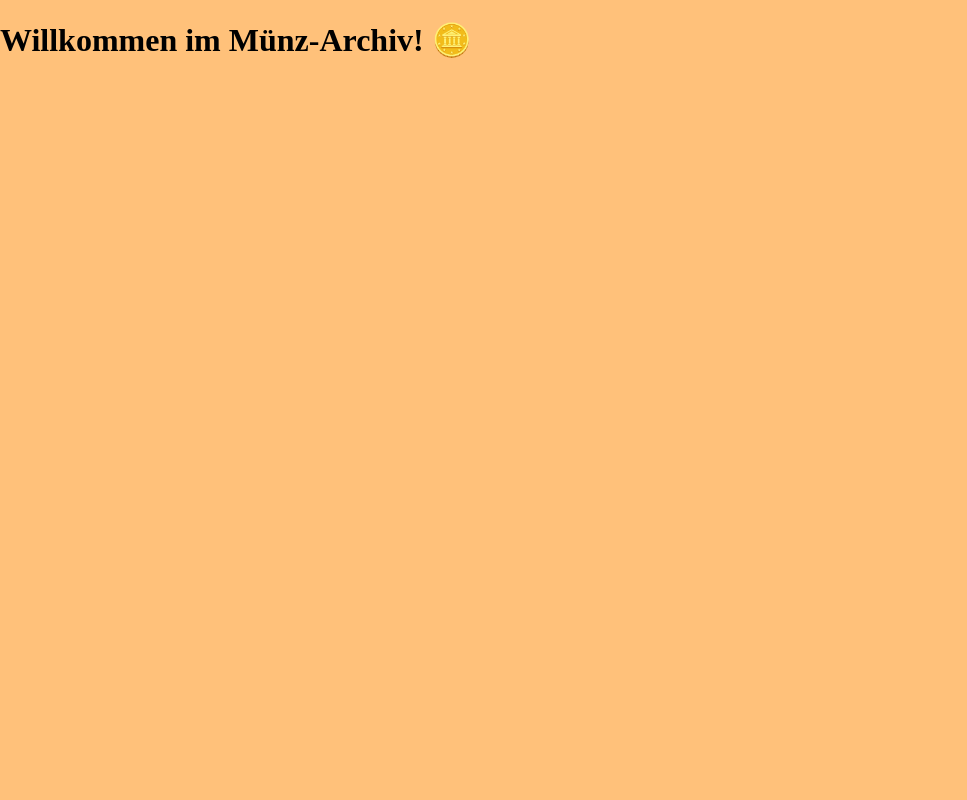
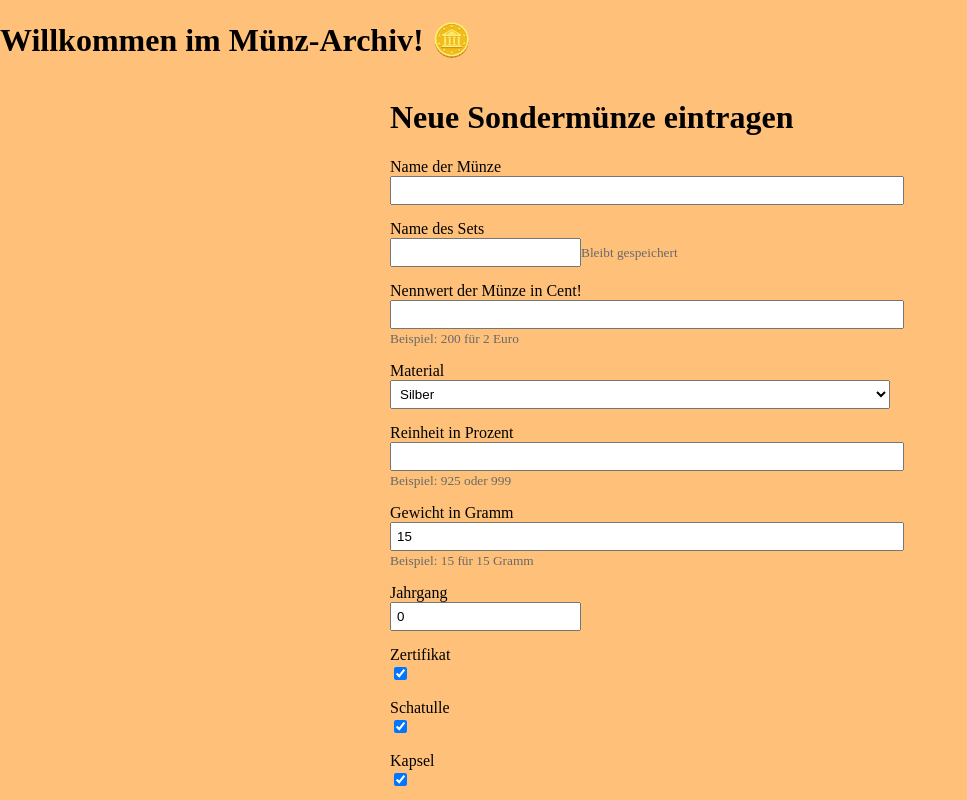
Before and after one commit to DrToAsT1337/Muenzen, a Nuxt app: page /neuesondermuenze2 in a window 1280 px wide. Shown: the top 800 px of the page, without its empty margins (0-967 px from the left). Built offline with nearby package versions, Linux system fonts and the light colour scheme.

Commit message:
alte versionen der Seiten

```diff
--- /dev/null
+++ b/app/pages/neuesondermuenze2.vue
@@ -0,0 +1,145 @@
+
+<script setup>
+
+import { ref } from 'vue'
+
+//Vorauswahl die schon beim Laden der Seite in den Boxen stehen
+const form = ref({
+
+    motiv: '',
+    setname: '',
+    material: 'Silber',
+    jahrgang: 0,
+    gewichtInGramm: 15,
+    reinheit: '',
+    zertifikat: true,
+    schatulle: true,
+    kapsel: true,
+    anzahl: 1
+
+})
+
+const speichernStatus = ref('')
+
+//Script zum speichern neuer Sondermünzen
+const muenzeSpeichern = async () => {
+
+    //Debug-Ausgabe
+    console.log('Daten aus Frontend: ', form.value)
+
+    speichernStatus.value = 'Speichern.'
+
+    try {
+
+        //Methode zum auslösen der POST-Funktion nachdem fetch die Verbindung zur Datenbank hergestellt hat
+        const antwort = await $fetch('/api/muenzen',
+            {
+                method: 'POST',
+                body: form.value
+            }
+        )
+
+        console.log('Antwort vom Server: ', antwort)
+
+        //Ist die POST-Funktion erfoglreich, leere die Motiv-Variable
+        if(antwort.success) {
+
+            speichernStatus.value = 'Speichern war erfolgreich!'
+
+            form.value.motiv = ''
+
+
+        }else{
+
+            speichernStatus.value = 'Speichern war nicht erfolgreich!'
+        }
+    } catch(error){
+
+        console.error('Frontend-Fehler: ', error)
+        speichernStatus.value = 'Netzwerkprobleme'
+    }
+}
+</script>
+
+<template>
+
+    <div style="max-width: 500px; margin: 40px auto; font-family: timesnewroman;">
+
+
+        <h1>Neue Sondermünze eintragen</h1>
+
+        <form @submit.prevent="muenzeSpeichern" style="display: grid; grid-template-columns: repeat(auto-fit, minmax(250px, 1fr)); gap: 15px; align-items: end;">
+
+
+            <div>
+                <label>Name der Münze</label><br>
+                <input v-model="form.motiv" required type="text" style="width: 100%; padding: 5px">
+            </div>
+
+            <div>
+                <label>Name des Sets</label><br>
+                <input v-model="form.setname" required type="text" style="width: auto; padding: 5px">
+                <small style="color: dimgrey;">Bleibt gespeichert</small>
+            </div>
+
+            <div>
+                <label>Nennwert der Münze in Cent!</label>
+                <input v-model="form.nennwertInCent" required type="number" style="width: 100%; padding: 5px">
+                <small style="color: dimgrey;">Beispiel: 200 für 2 Euro</small>
+            </div>
+
+            <div>
+                <label>Material</label><br>
+                <select v-model="form.material" style="width: 100%; padding: 5px">
+                    <option value="Silber">Silber</option>
+                    <option value="Gold">Gold</option>
+                    <option value="Kupfer">Kupfer</option>
+                </select>
+            </div>
+
+            <div>
+                <label>Reinheit in Prozent</label><br>
+                <input v-model="form.reinheit" required type="number" style="width: 100%; padding: 5px">
+                <small style="color: dimgrey;">Beispiel: 925 oder 999</small>
+            </div>
+
+            <div>
+                <label>Gewicht in Gramm</label><br>
+                <input v-model="form.gewichtInGramm" required type="number" style="width: 100%; padding: 5px">
+                <small style="color: dimgrey;">Beispiel: 15 für 15 Gramm</small>
+            </div>
+
+            <div>
+                <label>Jahrgang</label><br>
+                <input v-model="form.jahrgang" required type="number" style="width: auto; padding: 5px">
+            </div>
+
+            <div>
+                <label>Zertifikat</label><br>
+                <input v-model="form.zertifikat" type="checkbox">
+            </div>
+
+            <div>
+                <label>Schatulle</label><br>
+                <input v-model="form.schatulle" type="checkbox">
+            </div>
+
+            <div>
+                <label>Kapsel</label><br>
+                <input v-model="form.kapsel" type="checkbox">
+            </div>
+
+            <div>
+                <label>Anzahl</label><br>
+                <input v-model="form.anzahl" required type="number" style="width: 100%; padding: 8px">
+            </div>
+
+            <button type="submit" style="padding: 10px; background-color: #4CAF50; color: white; border: none; cursor: pointer;">Speichern</button>
+            <p>{{ speichernStatus }}</p>
+
+            <NuxtLink to="/">➔ Startseite besuchen</NuxtLink>
+            <NuxtLink to="/dashboard">➔ Statistiken besuchen</NuxtLink>
+
+        </form>
+    </div>
+</template>
```
Also changed, not shown: app/app-alt.vue (added, +15 -0 lines).
